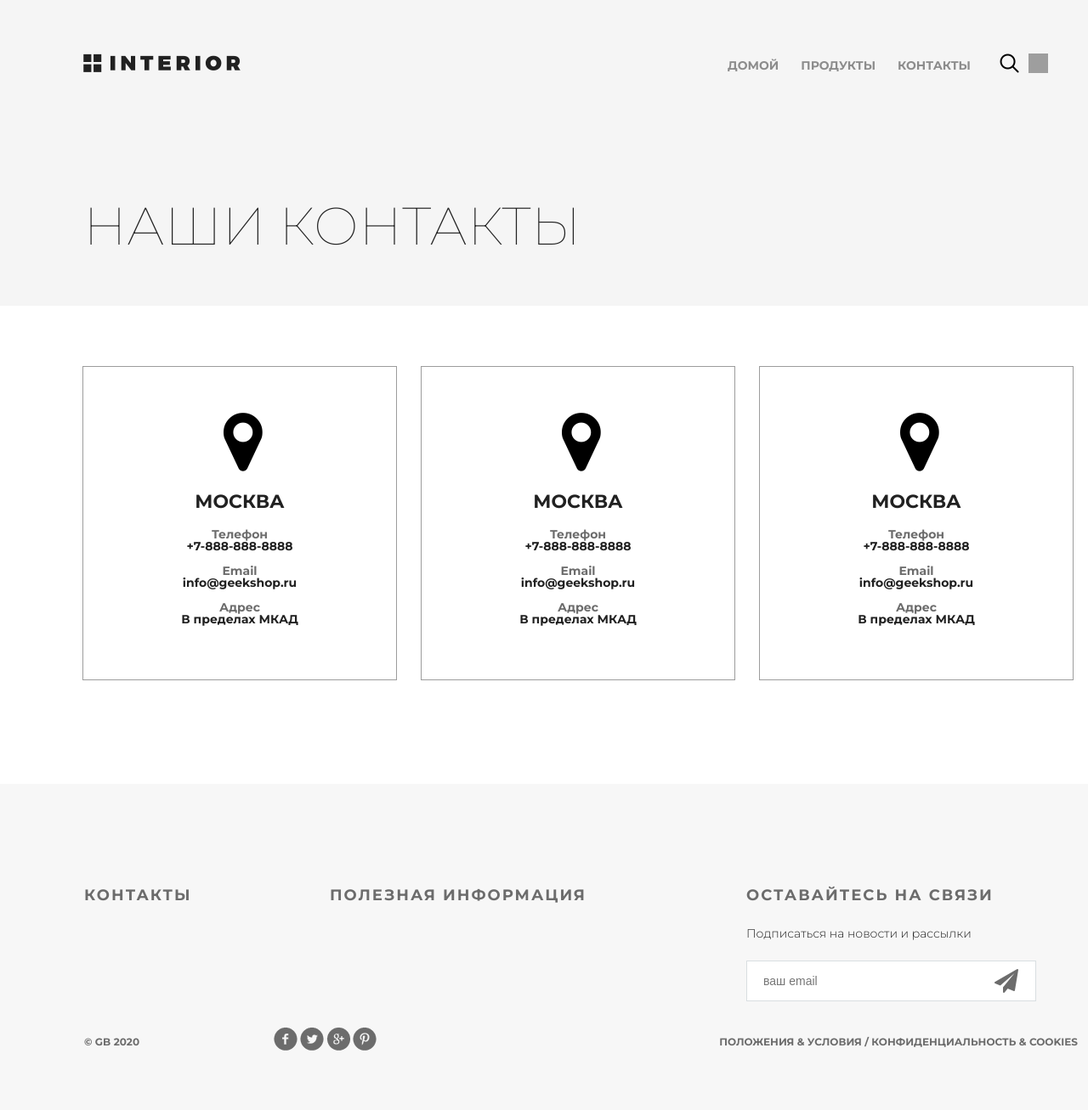
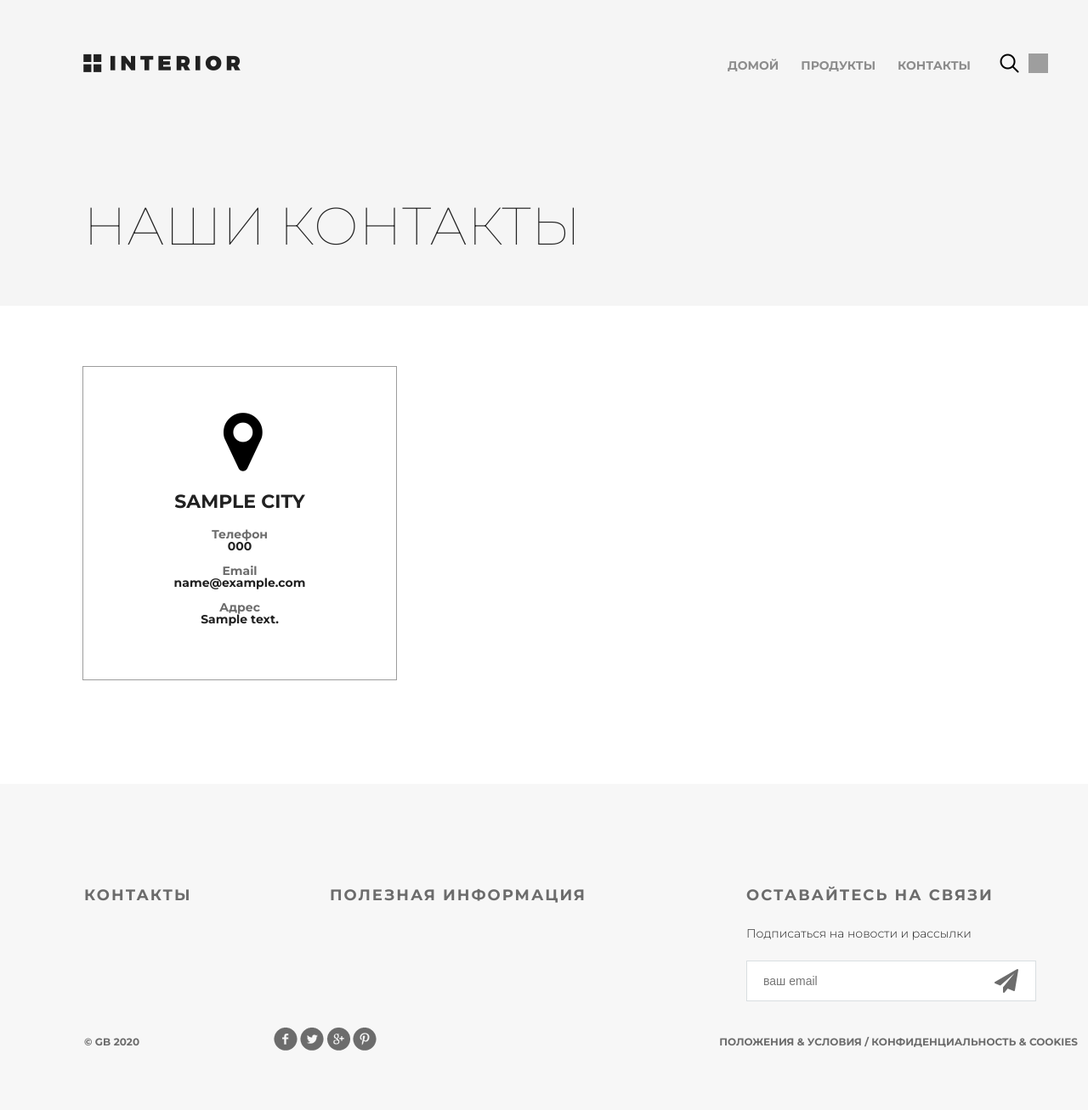
Before and after one commit to samoryad/geekshop, a Django app: template mainapp/templates/mainapp/contact.html in a window 1280 px wide; the page is wider, and only the part inside the window is pictured. Shown: that part at 85% size. Run offline with Django 3.2, Linux system fonts and the light colour scheme; the template is opened without the code that fills it: most values are stand-ins (such as "Sample title", 1, 10 or a date in 2020); grey boxes are pictures that could not be loaded.

Commit message:
homework_02 done (with 5 task)

```diff
--- a/mainapp/templates/mainapp/contact.html
+++ b/mainapp/templates/mainapp/contact.html
@@ -13,53 +13,23 @@
 {% endblock %}
 {% block content %}
     <div class="location">
+        {% for location in locations %}
             <div class="location-1">
                 <i class="fa fa-map-marker fa-5x"></i>
-				<h4>Москва</h4>
+                <h4>{{ location.city }}</h4>
                 <div class="contacts">
                     <h5>Телефон</h5>
-					<p>+7-888-888-8888</p>
+                    <p>{{ location.phone }}</p>
                 </div>
                 <div class="contacts">
                     <h5>Email</h5>
-					<p>info@geekshop.ru</p>
+                    <p>{{ location.email }}</p>
                 </div>
                 <div class="contacts">
                     <h5>Адрес</h5>
-					<p>В пределах МКАД</p>
+                    <p>{{ location.address }}</p>
                 </div>
             </div>
-			<div class="location-1">
-				<i class="fa fa-map-marker fa-5x"></i>
-				<h4>Москва</h4>
-				<div class="contacts">
-					<h5>Телефон</h5>
-					<p>+7-888-888-8888</p>
-				</div>
-				<div class="contacts">
-					<h5>Email</h5>
-					<p>info@geekshop.ru</p>
-				</div>
-				<div class="contacts">
-					<h5>Адрес</h5>
-					<p>В пределах МКАД</p>
-				</div>
-			</div>
-			<div class="location-1">
-				<i class="fa fa-map-marker fa-5x"></i>
-				<h4>Москва</h4>
-				<div class="contacts">
-					<h5>Телефон</h5>
-					<p>+7-888-888-8888</p>
-				</div>
-				<div class="contacts">
-					<h5>Email</h5>
-					<p>info@geekshop.ru</p>
-				</div>
-				<div class="contacts">
-					<h5>Адрес</h5>
-					<p>В пределах МКАД</p>
-				</div>
-			</div>
+        {% endfor %}
     </div>
 {% endblock %}
```
Also changed, not shown: contacts.json (added, +20 -0 lines), mainapp/views.py (+17 -3 lines). Lines whose indentation alone changed are shown as unchanged.
